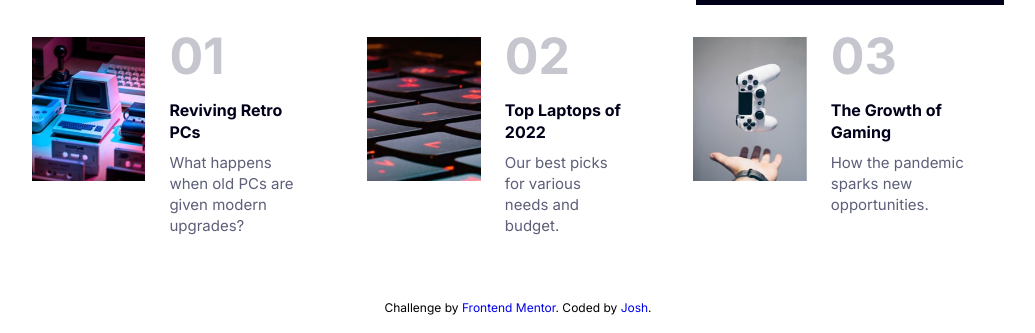
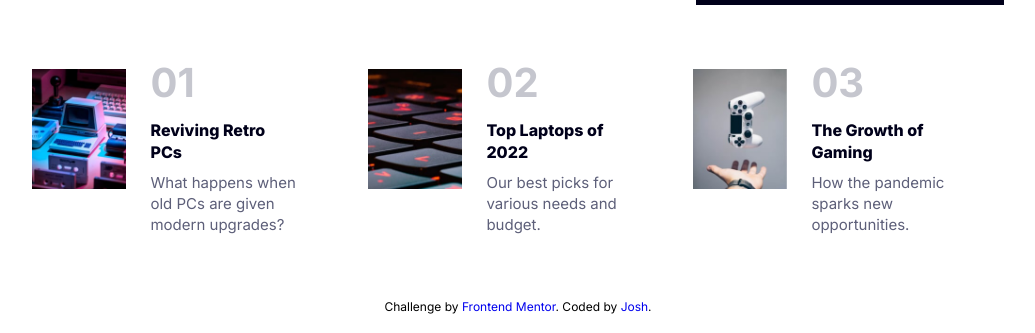
Before and after one commit to Ao-chi/news-homepage-main, a plain HTML site: page index.html in a window 1280 px wide. Shown: the part 757-1090 px from the top of the page, without its empty margins (122-1157 px from the left). Drawn offline with Linux system fonts and the light colour scheme.

Commit message:
minor fixes

```diff
--- a/styles/abstracts/_mixins.scss
+++ b/styles/abstracts/_mixins.scss
@@ -26,6 +26,7 @@
 // h5 links {
 @mixin h4_links {
     h4 {
+        font-weight: font-weight(font-bolder);
         color: $dark-blue;
         a {
             color: $dark-blue;
--- a/styles/abstracts/_variables.scss
+++ b/styles/abstracts/_variables.scss
@@ -23,6 +23,7 @@ $font-sizes: (
     font-14: 14px,
     font-15: 15px,
     font-16: 1rem,
+    font-18: 18px,
     font-20: 20px,
     font-22: 22px,
     font-24: 24px,
@@ -36,7 +37,7 @@ $font-sizes: (
 
 //font sizes
 $h1-font-size: font-size(font-50);
-$h2-font-size: font-size(font-32);
+$h2-font-size: font-size(font-40);
 $h3-font-size: 1.75rem;
 $h4-font-size: font-size(font-32);
 $h5-font-size: 1.25rem;
--- a/styles/base/_base.scss
+++ b/styles/base/_base.scss
@@ -26,6 +26,7 @@ h5 {
 p {
     font-size: font-size(font-15);
     margin-bottom: 1rem;
+    color: $dark-grayish-blue;
 }
 
 section {
--- a/styles/components/_cards.scss
+++ b/styles/components/_cards.scss
@@ -3,7 +3,7 @@
     justify-content: flex-start;
 
     .card_image {
-        height: 9rem;
+        height: 7.5rem;
         float: left;
 
         img {
@@ -14,15 +14,20 @@
     }
     .card-body {
         padding: 0 $p-1_5;
-        margin-top: -1rem;
+        margin-top: -0.875rem;
         height: 100%;
 
         h1 {
-            font-size: $h1-font-size;
+            font-size: $h2-font-size;
             color: $grayish-blue;
         }
+
         .card-desc p {
             color: $dark-grayish-blue;
         }
+
+        @include breakpoint(md, max) {
+            padding-right: $p-0;
+        }
     }
 }
--- a/styles/components/_header.scss
+++ b/styles/components/_header.scss
@@ -41,7 +41,7 @@ header {
             right: 0;
             left: 0;
             bottom: 0;
-            background-color: rgb(0, 0, 0, 0.5);
+            background-color: rgba(4, 2, 15, 0.6);
             visibility: hidden;
             opacity: 0;
             z-index: 1;
@@ -81,7 +81,7 @@ header {
                     justify-content: flex-start;
                     background: $text-white;
                     padding: $p-1;
-                    padding-top: 13rem;
+                    padding-top: 10rem;
                     height: 100%;
                     width: 0;
                     z-index: 1;
--- a/styles/main.scss
+++ b/styles/main.scss
@@ -32,7 +32,7 @@ section {
     .grid-container {
         display: grid;
         padding: $p-1;
-        gap: 2rem 1.5rem;
+        gap: 1rem;
 
         grid-template-areas:
             "banner"
@@ -44,35 +44,11 @@ section {
         @include breakpoint(md, min) {
             padding: $p-3 0;
             grid-template-columns: repeat(6, 1fr);
+            gap: 2rem 1.5rem;
             grid-template-areas:
                 "banner    banner    banner     banner      new   new"
                 "s2        s2        desc       desc        new   new"
                 "cards     cards     cards      cards     cards   cards";
-        }
-        .cards {
-            margin-top: $p-3;
-            grid-area: cards;
-            display: grid;
-            gap: 1rem;
-            grid-template-areas:
-                "c1"
-                "c2"
-                "c3";
-            .c1 {
-                grid-area: c1;
-            }
-            .c2 {
-                grid-area: c2;
-            }
-            .c3 {
-                grid-area: c3;
-                //padding-left: 1rem;
-            }
-            @include breakpoint(md, min) {
-                margin-top: 0;
-                grid-template-areas: "c1  c2    c3";
-                gap: 3rem;
-            }
         }
     }
     .banner {
@@ -132,7 +108,7 @@ section {
         flex-direction: column;
 
         h1 {
-            font-size: font-size(font-54);
+            font-size: font-size(font-40);
             font-weight: font-weight(font-bolder);
             line-height: 1;
             padding-right: $p-1_5;
@@ -142,6 +118,7 @@ section {
         @include breakpoint(md, min) {
             flex-direction: row;
             h1 {
+                font-size: font-size(font-54);
                 padding-bottom: $p-1;
             }
             .desc {
@@ -168,7 +145,7 @@ section {
                 color: $off-white;
                 font-size: font-size(font-12);
                 letter-spacing: 5px;
-                margin: 0 $p-0_5;
+                margin: 0 $p-1;
             }
 
             &:hover {
@@ -180,7 +157,31 @@ section {
             //padding: 0 $p-1_5;
         }
     }
-
+    .cards {
+        padding-top: $p-3;
+        grid-area: cards;
+        display: grid;
+        gap: 2rem;
+        grid-template-areas:
+            "c1"
+            "c2"
+            "c3";
+        .c1 {
+            grid-area: c1;
+        }
+        .c2 {
+            grid-area: c2;
+        }
+        .c3 {
+            grid-area: c3;
+            //padding-left: 1rem;
+        }
+        @include breakpoint(md, min) {
+            padding-top: 2rem;
+            grid-template-areas: "c1  c2    c3";
+            gap: 3rem;
+        }
+    }
     .c1,
     .c2,
     .c3 {
```
Also changed, not shown: styles/main.css, 1 other file.
